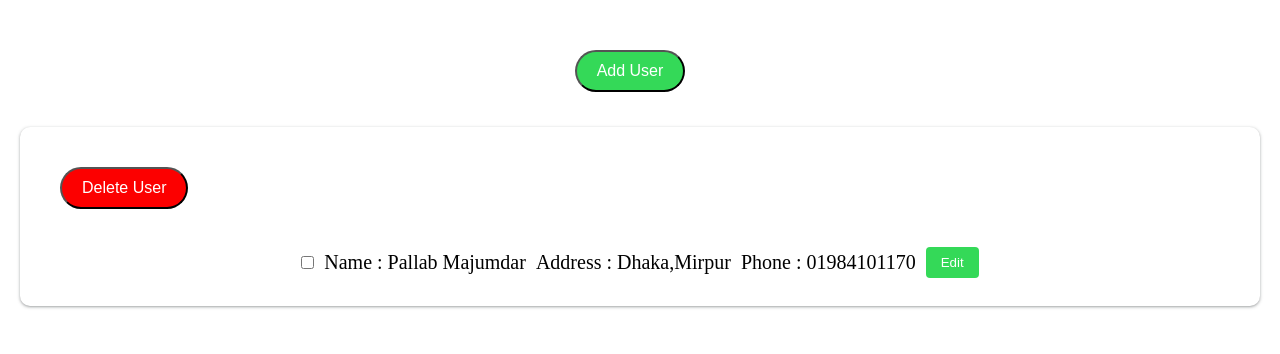
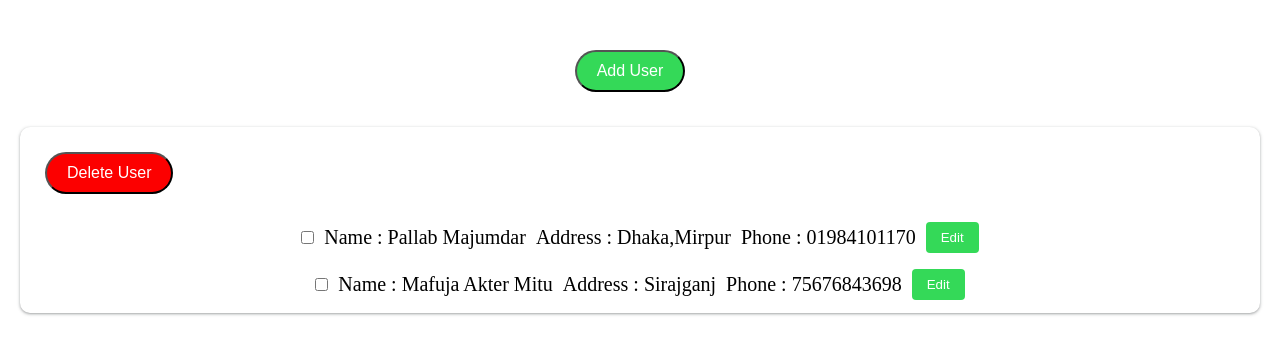
Before and after one commit to Pallab6Sense/CRUD-With-Nextjs-Ts, a Next.js app: page / in a window 1280 px wide. Shown: the top 354 px of the page. Built offline with nearby package versions, Linux system fonts and the light colour scheme; data requests are answered from the project's data file.

Commit message:
Fixed some design issue 1:18 AM

```diff
--- a/db.json
+++ b/db.json
@@ -5,6 +5,12 @@
       "Address": "Dhaka,Mirpur",
       "Phone": "01984101170",
       "id": 1
+    },
+    {
+      "Name": "Mafuja Akter Mitu",
+      "Address": "Sirajganj",
+      "Phone": "75676843698",
+      "id": 2
     }
   ]
 }
--- a/styles/globals.scss
+++ b/styles/globals.scss
@@ -155,7 +155,7 @@ input[type='text'] {
   flex-direction: column;
   box-shadow: rgba(60, 64, 67, 0.3) 0px 1px 2px 0px,
     rgba(60, 64, 67, 0.15) 0px 1px 3px 1px;
-  padding: 20px;
+  padding: 5px;
   border-radius: 10px;
   margin: 20px;
   margin-top: 15px;
@@ -166,7 +166,7 @@ input[type='text'] {
 .list-item {
   display: flex;
   justify-content: center;
-  padding-top: 10px;
+  // padding-top: 10px;
   align-content: center;
   align-items: center;
   z-index: 0;
```
